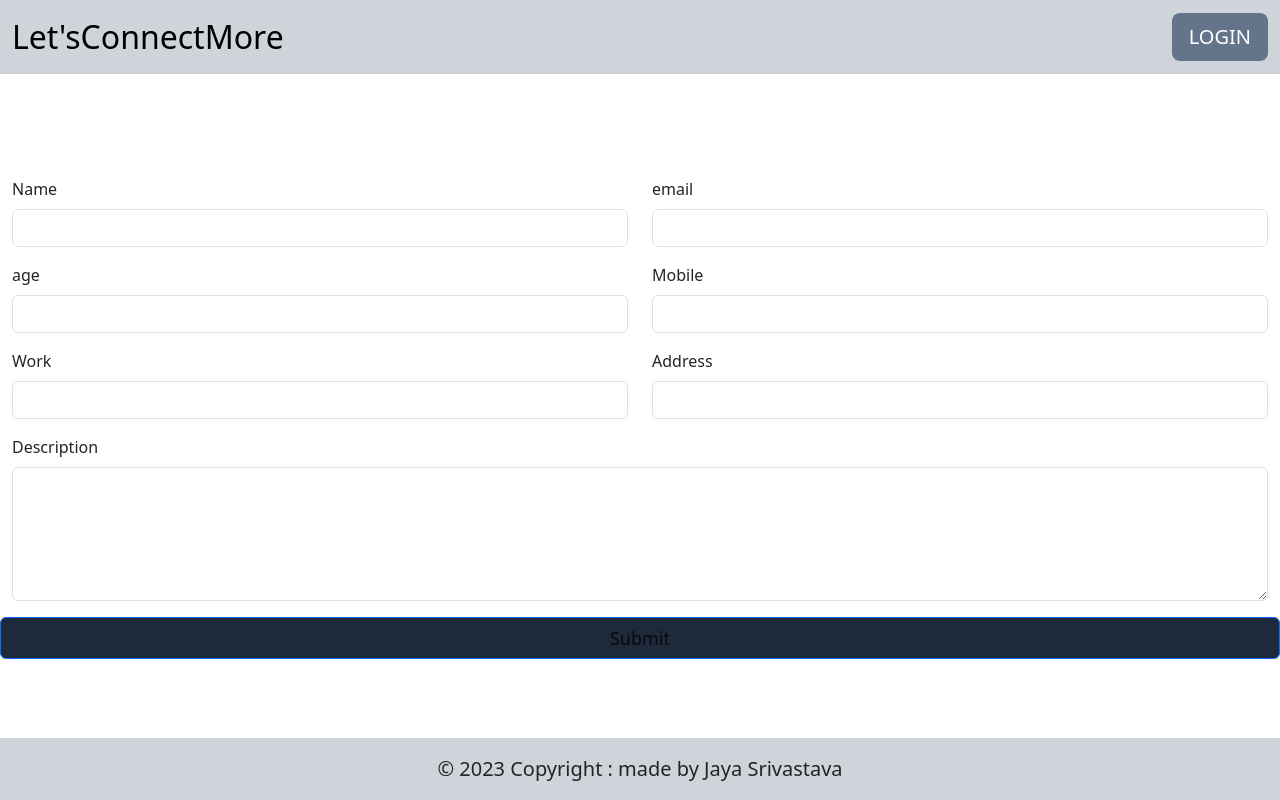
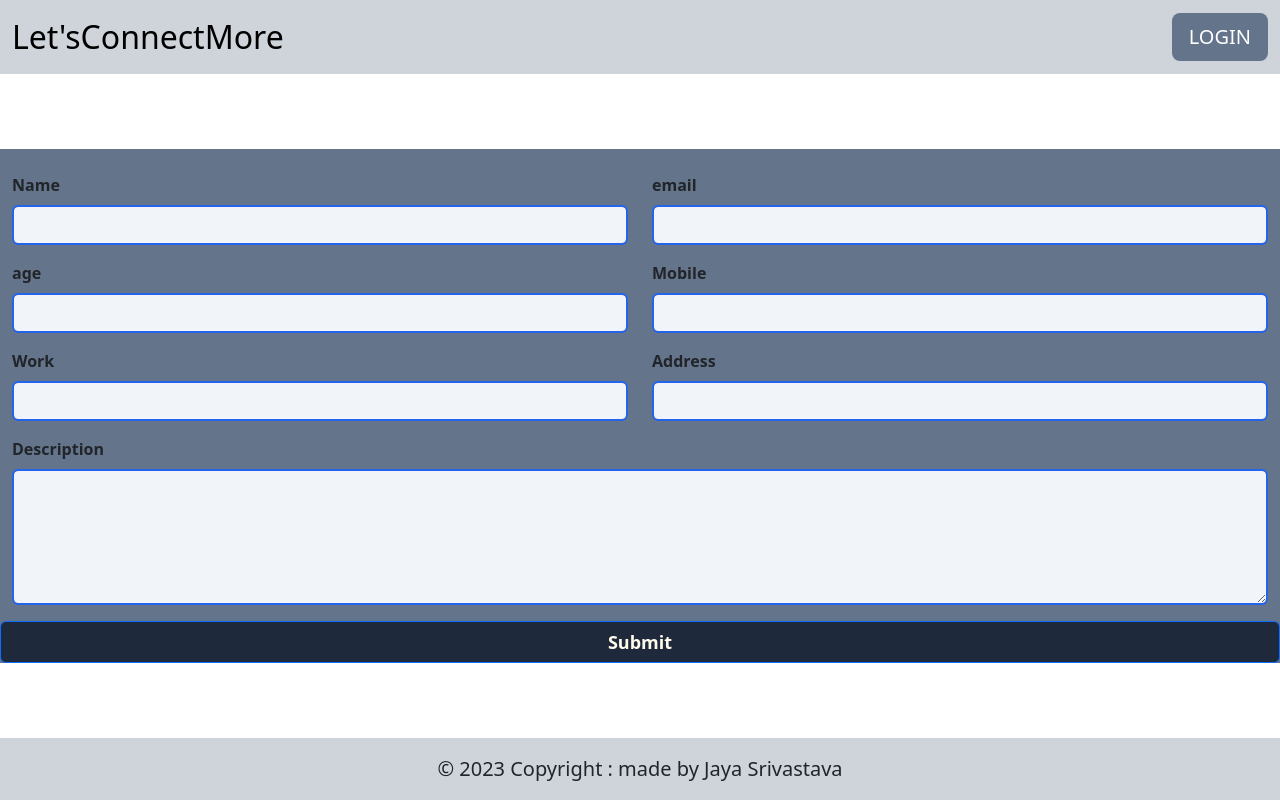
Before and after one commit to jaya855/crud_app, a React (Create React App) app in the folder Frontend/my-app/: page /register in a window 1280 px wide. Built offline with nearby package versions, Linux system fonts and the light colour scheme.

Commit message:
viewUser

```diff
--- a/Frontend/my-app/package.json
+++ b/Frontend/my-app/package.json
@@ -3,8 +3,10 @@
   "version": "0.1.0",
   "private": true,
   "dependencies": {
-    "@mui/icons-material": "^5.14.9",
-    "@mui/material": "^5.14.10",
+    "@emotion/react": "^11.11.1",
+    "@emotion/styled": "^11.11.0",
+    "@mui/icons-material": "^5.14.11",
+    "@mui/material": "^5.14.11",
     "@testing-library/jest-dom": "^5.17.0",
     "@testing-library/react": "^13.4.0",
     "@testing-library/user-event": "^13.5.0",
--- a/Frontend/my-app/src/App.js
+++ b/Frontend/my-app/src/App.js
@@ -10,6 +10,7 @@ import Dashboard from './components/Dashboard';
 import { useEffect, useState } from 'react';
 import "../node_modules/bootstrap/dist/css/bootstrap.min.css"
 import "../node_modules/bootstrap/dist/js/bootstrap.bundle.min.js"
+import Detail from './components/Detail';
 
 function App() {
   const [login,setLogin]=useState(localStorage.getItem("userLogged"));
@@ -29,6 +30,7 @@ function App() {
         <Route path='/signup' element={<Signup/>} />
         <Route path='/dashboard' element={<Dashboard/>} />
         <Route path='/register' element={<Register/>}/>
+        <Route path='/detail/:id' element={<Detail/>}/>
       </Routes>
 
       <Footer />
--- a/Frontend/my-app/src/components/Dashboard.js
+++ b/Frontend/my-app/src/components/Dashboard.js
@@ -1,11 +1,36 @@
-import React from 'react'
-import {useNavigate} from 'react-router-dom'
+import axios from 'axios'
+import React, { useState,useEffect } from 'react'
+import {NavLink, useNavigate} from 'react-router-dom'
+import RemoveRedEyeIcon from '@mui/icons-material/RemoveRedEye';
+import CreateIcon from '@mui/icons-material/Create';
+import DeleteOutlineIcon from '@mui/icons-material/DeleteOutline';
+
 
 const Dashboard = () => {
   const Navigate=useNavigate()
   const handleAddUser=()=>{
     Navigate('/register')
   }
+  const [allData,setAllData]=useState([]);
+  const getAllData=async()=>{
+  try{
+    const response= await axios.get('http://localhost:4000/api/v1/userDetails/getAllData');
+  console.log("hello jaya");
+  console.log(response.data.allUsers);
+  // alert('response.data.allUsers')
+    setAllData(response.data.allUsers);
+  }
+  catch(error){
+    alert('error while fetching');
+    console.log("error while fetching")
+  }
+  }
+
+  useEffect(()=>{
+     getAllData()
+  },[])
+
+
   return (
    <div className='mt-5'>
 <div className='container'>
@@ -26,24 +51,29 @@ const Dashboard = () => {
     </tr>
   </thead>
   <tbody>
+{
+
+allData.map((element,i)=>{
+  return (
     <tr >
-      <th scope="row">1</th>
-      <td>meet</td>
-      <td>meet@gmail.com</td>
-      <td>webdeveloper</td>
-      <td>1234567890</td>
-      <td className='d-flex justify-content-between'>
-        <button className='btn btn-success'><i class="fas fa-eye"></i></button>
-        <button className='btn btn-primary'><i class="fas fa-pen"></i></button>
-        <button className='btn btn-danger'><i class="fas fa-trash"></i></button>
-      </td>
-    </tr>
+    <th scope="row">{i+1}</th>
+    <td>{element.name}</td>
+    <td>{element.email}</td>
+    <td>{element.work}</td>
+    <td>{element.mobile}</td>
+    <td className='d-flex justify-content-between'>
+      <NavLink to={`/detail/${element._id}`}><button className='btn btn-success'><RemoveRedEyeIcon/></button></NavLink>
+      <button className='btn btn-primary'><CreateIcon/></button>
+      <button className='btn btn-danger'><DeleteOutlineIcon/></button>
+    </td>
+  </tr>
 
+  )
+})
+}
+ </tbody>
 
-  </tbody>
 </table>
-
-
 </div>
    </div>
   )
--- /dev/null
+++ b/Frontend/my-app/src/components/Detail.js
@@ -0,0 +1,70 @@
+import React, { useEffect, useState } from 'react'
+import CreateIcon from '@mui/icons-material/Create';
+import DeleteOutlineIcon from '@mui/icons-material/DeleteOutline';
+import Card from '@mui/material/Card';
+import CardContent from '@mui/material/CardContent';
+import MailOutlineIcon from '@mui/icons-material/MailOutline';
+import WorkIcon from '@mui/icons-material/Work';
+import PhoneAndroidIcon from '@mui/icons-material/PhoneAndroid';
+import LocationOnIcon from '@mui/icons-material/LocationOn';
+import { NavLink, useParams, useHistory } from 'react-router-dom';
+import axios from 'axios';
+
+const Detail=()=>{
+    const [userData,setUserData]=useState([])
+    const {uid}=useParams("");
+    console.log("uid dhund rhe h")
+    console.log(uid);
+const getSpecificUser=async()=>{
+    try{
+        console.log("jaya qt")
+        console.log(uid)
+      const response = await axios.get(`http://localhost:4000/api/v1/userDetails/detail/${uid}`);
+      setUserData(response.data.specificUser);
+      console.log(response.data.specificUser);
+    }
+    catch(error){
+      alert('not able to get data');
+
+      console.log(error.response.data.message)
+    }
+}
+
+useEffect(()=>{
+    getSpecificUser();
+},[])
+
+
+    return (
+        <div className="container mt-3">
+            <h1 style={{ fontWeight: 600 ,fontSize:30}}>Welcome Harsh Pathak</h1>
+
+            <Card sx={{ maxWidth: 600 ,border:1,bgcolor:'grey',borderColor:'blue',boxShadow:5}}>
+                <CardContent>
+                    <div className="add_btn">
+                        <button className="btn btn-primary mx-2 "><CreateIcon /></button>
+                        <button className="btn btn-danger" ><DeleteOutlineIcon /></button>
+                    </div>
+                    <div className="row">
+                        <div className="left_view col-lg-6 col-md-6 col-12">
+                            <img src="/profile.png" style={{ width: 50 }} alt="profile" />
+                            <h3 className="mt-3 text-lg text-neutral-50">Name: <span >{userData.name}</span></h3>
+                            <h3 className="mt-3 text-lg text-neutral-50">Age: <span >{userData.age}</span></h3>
+                            <p className="mt-3 text-lg text-neutral-50"><MailOutlineIcon />Email: <span>{userData.email}</span></p>
+                            <p className="mt-3 text-lg text-neutral-50"><WorkIcon />Occuption: <span>{userData.work}</span></p>
+                        </div>
+                        <div className="right_view  col-lg-6 col-md-6 col-12">
+
+                            <p className="mt-5 text-lg text-neutral-50"><PhoneAndroidIcon />mobile: <span>{userData.mobile}</span></p>
+                            <p className="mt-3 text-lg text-neutral-50"><LocationOnIcon />location: <span>{userData.add}</span></p>
+                            <p className="mt-3 text-lg text-neutral-50">Description: <span>{userData.desc}</span></p>
+                        </div>
+                    </div>
+
+                </CardContent>
+            </Card>
+        </div>
+    )
+}
+
+export default Detail
--- a/Frontend/my-app/src/components/Register.js
+++ b/Frontend/my-app/src/components/Register.js
@@ -34,7 +34,7 @@ const Register = () => {
       const response = await axios.post('http://localhost:4000/api/v1/userDetails/register',formData);
       alert("data added successfully");
       console.log("data added successfully");
-      Navigate('/')
+      Navigate('/dashboard')
       }
       catch(error){
         alert("data not added");
@@ -45,42 +45,44 @@ const Register = () => {
     }
 
     return (
-        <div className="container">
+        <div className=" bg-black">
+        <div className="container bg-slate-500">
 
             <form className="mt-4">
                 <div className="row">
                     <div className="mb-3 col-lg-6 col-md-6 col-12">
-                        <label for="exampleInputEmail1" className="form-label">Name</label>
-                        <input type="text" value={formData.name} onChange={changeHandler} name="name" className="form-control" id="exampleInputEmail1" aria-describedby="emailHelp" />
+                        <label for="exampleInputEmail1" className="form-label font-semibold">Name</label>
+                        <input type="text" value={formData.name} onChange={changeHandler} name="name" className="form-control border-2 border-blue-600 font-bold bg-slate-100" id="exampleInputEmail1" aria-describedby="emailHelp" />
                     </div>
                     <div className="mb-3 col-lg-6 col-md-6 col-12">
-                        <label for="exampleInputPassword1" className="form-label">email</label>
-                        <input type="email" value={formData.email} onChange={changeHandler} name="email" className="form-control" id="exampleInputPassword1" />
+                        <label for="exampleInputPassword1" className="form-label font-semibold">email</label>
+                        <input type="email" value={formData.email} onChange={changeHandler} name="email" className=" bg-slate-100 form-control border-2 border-blue-600" id="exampleInputPassword1" />
                     </div>
                     <div className="mb-3 col-lg-6 col-md-6 col-12">
-                        <label for="exampleInputPassword1" className="form-label">age</label>
-                        <input type="text" value={formData.age} onChange={changeHandler} name="age" className="form-control" id="exampleInputPassword1" />
+                        <label for="exampleInputPassword1" className="form-label font-semibold">age</label>
+                        <input type="text" value={formData.age} onChange={changeHandler} name="age" className="bg-slate-100 form-control border-2 border-blue-600" id="exampleInputPassword1" />
                     </div>
                     <div className="mb-3 col-lg-6 col-md-6 col-12">
-                        <label for="exampleInputPassword1" className="form-label">Mobile</label>
-                        <input type="number" value={formData.mobile} onChange={changeHandler} name="mobile" className="form-control" id="exampleInputPassword1" />
+                        <label for="exampleInputPassword1" className="form-label font-semibold">Mobile</label>
+                        <input type="number" value={formData.mobile} onChange={changeHandler} name="mobile" className="bg-slate-100 form-control border-2 border-blue-600" id="exampleInputPassword1" />
                     </div>
                     <div className="mb-3 col-lg-6 col-md-6 col-12">
-                        <label for="exampleInputPassword1" class="form-label">Work</label>
-                        <input type="text" value={formData.work} onChange={changeHandler} name="work" className="form-control" id="exampleInputPassword1" />
+                        <label for="exampleInputPassword1" class="form-label font-semibold">Work</label>
+                        <input type="text" value={formData.work} onChange={changeHandler} name="work" className="bg-slate-100 form-control border-2 border-blue-600" id="exampleInputPassword1" />
                     </div>
                     <div className="mb-3 col-lg-6 col-md-6 col-12">
-                        <label for="exampleInputPassword1" class="form-label">Address</label>
-                        <input type="text" value={formData.add} onChange={changeHandler} name="add" className="form-control" id="exampleInputPassword1" />
+                        <label for="exampleInputPassword1" class="form-label font-semibold">Address</label>
+                        <input type="text" value={formData.add} onChange={changeHandler} name="add" className="bg-slate-100 form-control border-2  border-blue-600" id="exampleInputPassword1" />
                     </div>
                     <div className="mb-3 col-lg-12 col-md-12 col-12">
-                        <label for="exampleInputPassword1" class="form-label">Description</label>
-                        <textarea name="desc" value={formData.desc} onChange={changeHandler} className="form-control" id="" cols="30" rows="5"></textarea>
+                        <label for="exampleInputPassword1" class="form-label font-semibold">Description</label>
+                        <textarea name="desc" value={formData.desc} onChange={changeHandler} className="bg-slate-100 form-control border-2 border-blue-600" id="" cols="30" rows="5"></textarea>
                     </div>
 
-                    <button type="submit" onClick={submitHandler} className="btn btn-primary bg-slate-800 text-lg  text-zinc-950">Submit</button>
+                    <button type="submit" onClick={submitHandler} className="btn btn-primary bg-slate-800 text-lg font-bold text-amber-50">Submit</button>
                 </div>
             </form>
+        </div>
         </div>
     )
 }
```
Also changed, not shown: 1 other file (tests, documents, lock files or other folders).
